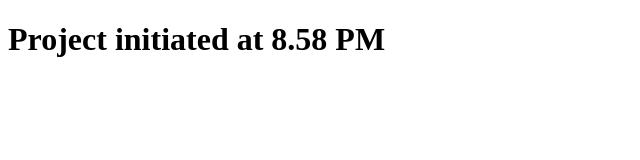
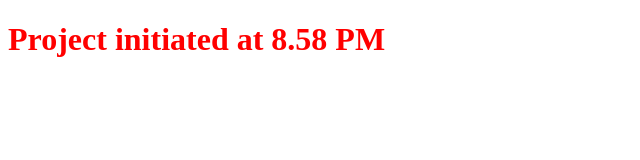
Before and after one commit to nayem9b/Circular-Logo-CSS, a plain HTML site: page index.html in a window 1280 px wide. Shown: the whole page, without its empty margins (0-640 px from the left). Drawn offline with Linux system fonts and the light colour scheme.

Commit message:
css added

```diff
--- a/index.html
+++ b/index.html
@@ -5,8 +5,9 @@
     <meta http-equiv="X-UA-Compatible" content="IE=edge" />
     <meta name="viewport" content="width=device-width, initial-scale=1.0" />
     <title>Document</title>
+    <link rel="stylesheet" href="style.css" />
   </head>
   <body>
-    <h1>Project initiated at 8.58 PM</h1>
+    <h1 class="project">Project initiated at 8.58 PM</h1>
   </body>
 </html>
--- /dev/null
+++ b/style.css
@@ -0,0 +1,3 @@
+.project {
+  color: red;
+}
```
